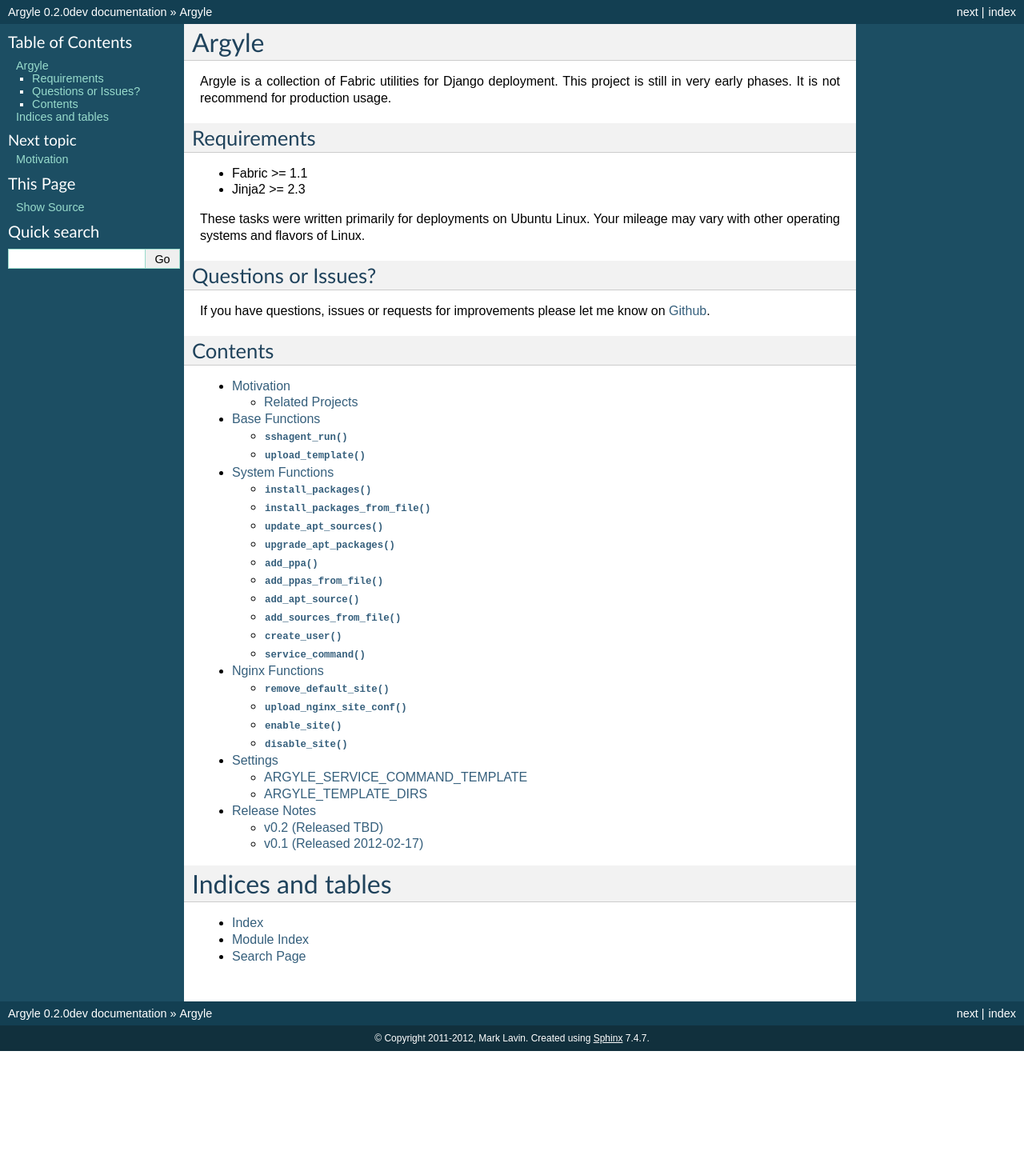
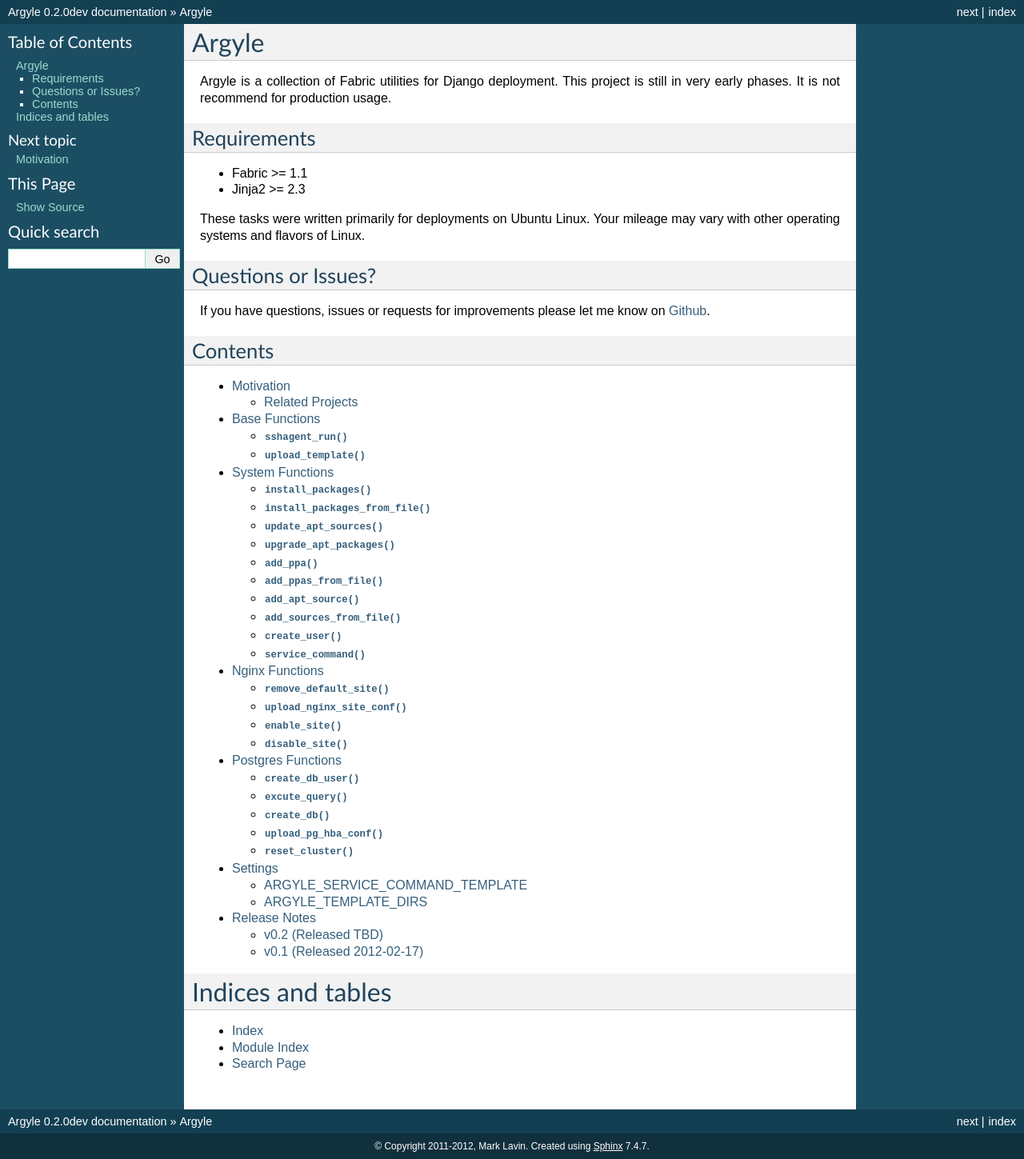
Before and after one commit to mlavin/argyle, a Sphinx documentation site: the page built from docs/index.rst, in a window 1280 px wide. Shown: the whole page at 80% size. Built offline with Sphinx 7.4.7, drawn with Linux system fonts in a browser that asks for light colours; before the commit the page ends 1314 px from its top, so only the background shows below that; some of the changed lines change nothing that is shown.

Commit message:
Some basic docs on the Postgres functions.

```diff
--- a/docs/index.rst
+++ b/docs/index.rst
@@ -15,6 +15,7 @@
     base.rst
     system.rst
     nginx.rst
+    postgres.rst
     settings.rst
     changelog.rst
 
--- /dev/null
+++ b/docs/postgres.rst
@@ -0,0 +1,35 @@
+Postgres Functions
+======================================
+
+Tasks for managing clusters, databases, users and configurations for a Postgres server.
+
+
+.. function:: create_db_user(username, password=None, flags=None)
+
+    Creates a database user and sets a password if given. You can pass additional
+    creation flags with the ``flags`` parameter.
+
+
+.. function:: excute_query(query, db=None, flags=None, use_sudo=False)
+
+    Execute a SQL query on the remote server. You can specify the DB and additional
+    flags with the ``db`` and ``flags`` parameter. If ``use_sudo`` is True then this
+    will be executed as the ``postgres`` user.
+
+
+.. function:: create_db(name, owner=None, encoding=u'UTF-8')
+
+    Creates a new database with a given owner (if given) and encoding.
+
+
+.. function:: upload_pg_hba_conf(template_name=None, pg_version=None, pg_cluster='main', restart=True)
+
+    Uploads a configuration to ``/etc/postgresql/<version>/<cluster>/pg_hba.conf`` from a template.
+    If not given the Postgres version will be detected on the server. The default template name
+    is ``postgres/pg_hba.conf``.
+
+
+.. function:: reset_cluster(pg_cluster='main', pg_version=None, encoding=u'UTF-8')
+
+    Drops and restores a given cluster. This is mainly used for provisioning a new server
+    to ensure the cluster has the desired default encoding.
```
